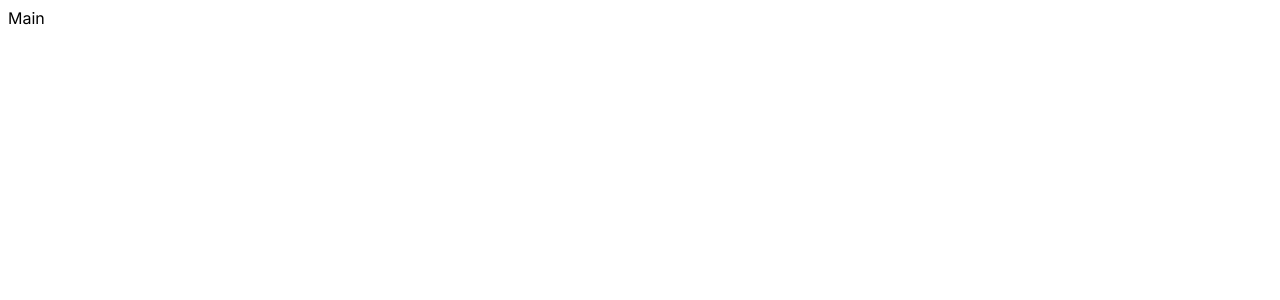
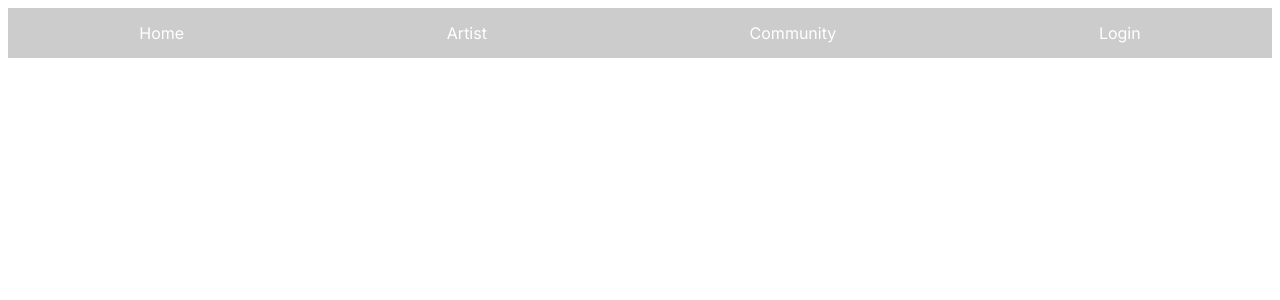
Before and after one commit to makeit80/final_project, a Next.js app: page /main in a window 1280 px wide. Shown: the top 300 px of the page. Built offline with nearby package versions, Linux system fonts and the light colour scheme.

Commit message:
fix: 수정중

```diff
--- a/package.json
+++ b/package.json
@@ -15,6 +15,7 @@
     "next": "14.0.4",
     "react": "^18",
     "react-dom": "^18",
+    "styled-components": "^6.1.6",
     "supabase": "1.127.4"
   },
   "devDependencies": {
--- a/src/app/main/page.tsx
+++ b/src/app/main/page.tsx
@@ -1,9 +1,12 @@
-import React from 'react'
+import Navbar from '@/components/layout/Navbar';
+import React from 'react';
 
 const Main = () => {
   return (
-    <div>Main</div>
-  )
-}
+    <div>
+      <Navbar />
+    </div>
+  );
+};
 
-export default Main
+export default Main;
--- a/src/components/layout/Navbar.tsx
+++ b/src/components/layout/Navbar.tsx
@@ -1,9 +1,31 @@
-import React from 'react'
-
+'use client';
+import { useRouter } from 'next/navigation';
+import React from 'react';
+import styled from 'styled-components';
 const Navbar = () => {
+  const router = useRouter();
+  const handleNavigation = (path: string) => {
+    router.push(path);
+  };
   return (
-    <div>Navbar</div>
-  )
-}
-
-export default Navbar
+    <ScNav>
+      <div onClick={() => handleNavigation('/main')}>Home</div>
+      <div onClick={() => handleNavigation('/artist')}>Artist</div>
+      <div onClick={() => handleNavigation('/community')}>Community</div>
+      <div onClick={() => handleNavigation('/login')}>Login</div>
+    </ScNav>
+  );
+};
+const ScNav = styled.nav`
+  background-color: rgba(0, 0, 0, 0.2);
+  width: 100%;
+  height: 50px;
+  display: flex;
+  justify-content: space-around;
+  align-items: center;
+  color: white;
+  div {
+    cursor: pointer;
+  }
+`;
+export default Navbar;
```
Also changed, not shown: src/api/auth.ts (+5 -3 lines), src/app/signup/page.tsx (added, +7 -0 lines), 1 other file (tests, documents, lock files or other folders).
